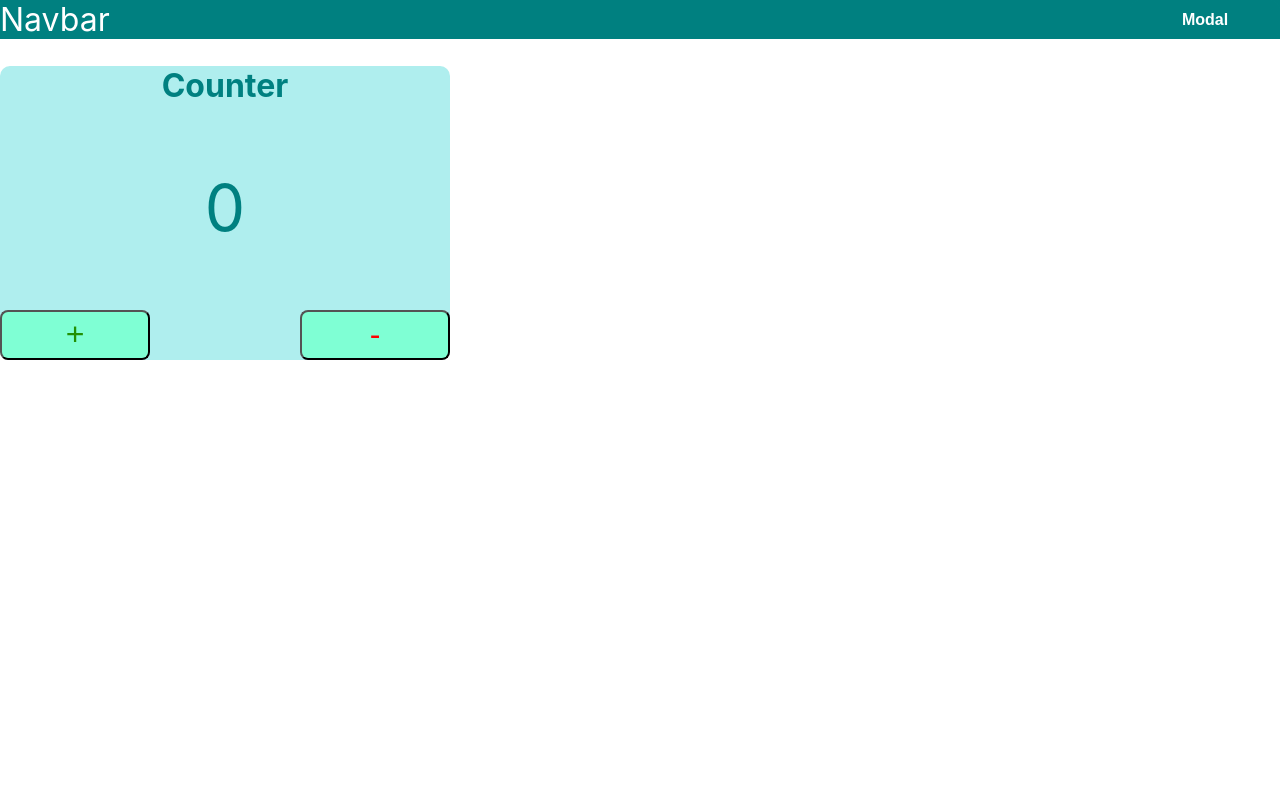
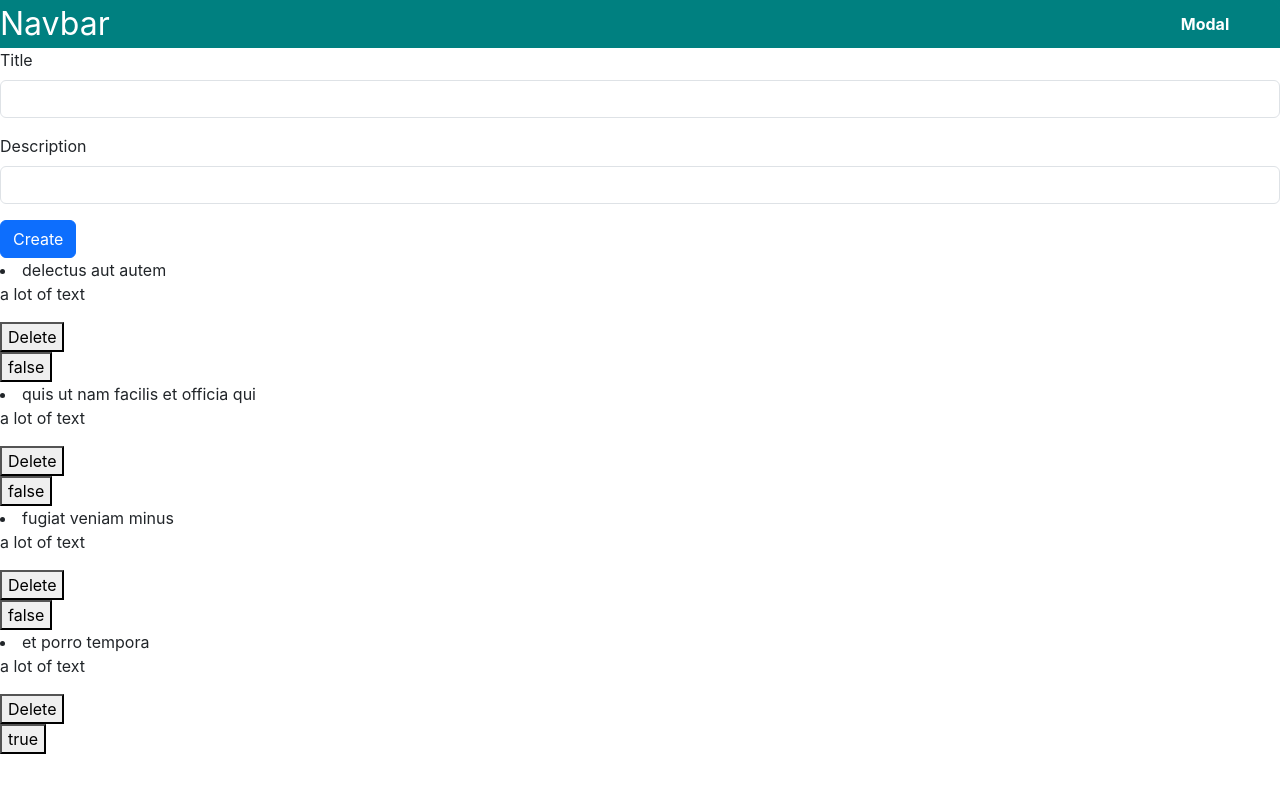
Before and after one commit to volodymyrkulieshov/react-parctice, a React (Create React App) app: page / in a window 1280 px wide. Shown: the top 792 px of the page. Built offline with nearby package versions, Linux system fonts and the light colour scheme.

Commit message:
add practice Module 2

```diff
--- a/package.json
+++ b/package.json
@@ -6,7 +6,9 @@
     "@testing-library/jest-dom": "^5.17.0",
     "@testing-library/react": "^13.4.0",
     "@testing-library/user-event": "^13.5.0",
+    "bootstrap": "^5.3.2",
     "clsx": "^2.0.0",
+    "nanoid": "^5.0.4",
     "react": "^18.2.0",
     "react-dom": "^18.2.0",
     "react-scripts": "5.0.1",
--- a/public/index.html
+++ b/public/index.html
@@ -3,6 +3,12 @@
   <head>
     <meta charset="utf-8" />
     <meta name="viewport" content="width=device-width, initial-scale=1" />
+    <link
+      href="https://cdn.jsdelivr.net/npm/bootstrap@5.3.2/dist/css/bootstrap.min.css"
+      rel="stylesheet"
+      integrity="sha384-T3c6CoIi6uLrA9TneNEoa7RxnatzjcDSCmG1MXxSR1GAsXEV/Dwwykc2MPK8M2HN"
+      crossorigin="anonymous"
+    />
     <title>React App</title>
   </head>
   <body>
--- a/src/App.jsx
+++ b/src/App.jsx
@@ -6,14 +6,19 @@
 /* =============Module 2(counter)========= */
 import Header from "./components/Header/Header";
 import Modal from "./components/Modal/Modal";
-import Counter from "./components/Counter/Counter";
+// import Counter from "./components/Counter/Counter";
 import { Component } from "react";
-
+// import FormCreate from "./components/Forms/FormCreate";
+import data from "./dataTodo.json";
+import CreateTodo from "./components/Forms/CreateTodo";
+import TodoList from "./components/TodoList/TodoList";
+import { nanoid } from "nanoid";
 class App extends Component {
   state = {
     isShowModal: false,
+    todo: data,
   };
-
+  // ==========MODAL WINDOW================
   // showModal = () => {
   //   this.setState({
   //     isShowModal: true,
@@ -29,6 +34,44 @@ class App extends Component {
       isShowModal: !prevState.isShowModal,
     }));
   };
+  // =========New User Form===============
+  // sendUserData = (data) => {
+  //   const newUser = {
+  //     ...data,
+  //     id: "id-1",
+  //     location: "UA",
+  //   };
+  //   console.log("data :>> ", newUser);
+  // };
+
+  createTodo = (data) => {
+    const newTodo = {
+      ...data,
+      id: nanoid(),
+      completed: false,
+    };
+    const isDuplicate = this.state.todo.find(
+      (elem) => elem.title === data.title
+    );
+    if (isDuplicate) return;
+    this.setState((prevState) => ({
+      todo: [...prevState.todo, newTodo],
+    }));
+  };
+  deleteTodo = (id) => {
+    this.setState((prevState) => ({
+      todo: prevState.todo.filter((elem) => elem.id !== id),
+    }));
+  };
+
+  updateTodo = (id) => {
+    this.setState((prevState) => ({
+      todo: prevState.todo.map((elem) => {
+        if (elem.id === id) return { ...elem, completed: !elem.completed };
+        else return elem;
+      }),
+    }));
+  };
   render() {
     return (
       <>
@@ -38,12 +81,21 @@ class App extends Component {
       </Container>
       <Container><div>Hello world</div></Container>
       <Card2 /> */}
-        {/* =============Module 2(counter)========= */}
+        {/* =============Module 2(Modal and counter)========= */}
         <Header showModal={this.toggleModal} />
         {this.state.isShowModal && (
           <Modal hideModal={this.toggleModal}>Modal window</Modal>
         )}
-        <Counter />
+        {/* <Counter /> */}
+        {/* ===========Module 2 (Form)===================== */}
+        {/* <FormCreate sendUserData={this.sendUserData} /> */}
+        {/* ===========Module 2 (Todo Form)================ */}
+        <CreateTodo createTodo={this.createTodo} />
+        <TodoList
+          todo={this.state.todo}
+          deleteTodo={this.deleteTodo}
+          updateTodo={this.updateTodo}
+        />
       </>
     );
   }
--- /dev/null
+++ b/src/components/Forms/CreateTodo.jsx
@@ -0,0 +1,63 @@
+import { Component } from "react";
+
+class CreateTodo extends Component {
+  state = {
+    title: "",
+    description: "",
+  };
+  handelChange = ({ target: { value, name } }) => {
+    // console.log(value);
+    this.setState({
+      [name]: value,
+    });
+  };
+  handleSubmit = (evt) => {
+    evt.preventDefault();
+    // console.log("state :>> ", this.state);
+    this.props.createTodo(this.state);
+
+    this.setState({
+      title: "",
+      description: "",
+    });
+  };
+
+  render() {
+    return (
+      <form onSubmit={this.handleSubmit}>
+        <div className="mb-3">
+          <label htmlFor="exampleInputEmail1" className="form-label">
+            Title
+          </label>
+          <input
+            name="title"
+            type="text"
+            className="form-control"
+            id="exampleInputEmail1"
+            aria-describedby="emailHelp"
+            value={this.state.title}
+            onChange={this.handelChange}
+          />
+        </div>
+        <div className="mb-3">
+          <label htmlFor="exampleInputPassword1" className="form-label">
+            Description
+          </label>
+          <input
+            name="description"
+            type="text"
+            className="form-control"
+            id="exampleInputPassword1"
+            value={this.state.description}
+            onChange={this.handelChange}
+          />
+        </div>
+        <button type="submit" className="btn btn-primary">
+          Create
+        </button>
+      </form>
+    );
+  }
+}
+
+export default CreateTodo;
--- /dev/null
+++ b/src/components/Forms/FormCreate.jsx
@@ -0,0 +1,71 @@
+import { Component } from "react";
+
+class FormCreate extends Component {
+  state = {
+    email: "",
+    password: "",
+  };
+  handelChange = ({ target: { value, name } }) => {
+    // console.log(value);
+    this.setState({
+      [name]: value,
+    });
+  };
+  handleSubmit = (evt) => {
+    evt.preventDefault();
+    // console.log("state :>> ", this.state);
+    this.props.sendUserData(this.state);
+  };
+
+  render() {
+    return (
+      <form onSubmit={this.handleSubmit}>
+        <div className="mb-3">
+          <label htmlFor="exampleInputEmail1" className="form-label">
+            Email address
+          </label>
+          <input
+            name="email"
+            type="email"
+            className="form-control"
+            id="exampleInputEmail1"
+            aria-describedby="emailHelp"
+            value={this.state.email}
+            onChange={this.handelChange}
+          />
+          <div id="emailHelp" className="form-text">
+            We'll never share your email with anyone else.
+          </div>
+        </div>
+        <div className="mb-3">
+          <label htmlFor="exampleInputPassword1" className="form-label">
+            Password
+          </label>
+          <input
+            name="password"
+            type="password"
+            className="form-control"
+            id="exampleInputPassword1"
+            value={this.state.password}
+            onChange={this.handelChange}
+          />
+        </div>
+        <div className="mb-3 form-check">
+          <input
+            type="checkbox"
+            className="form-check-input"
+            id="exampleCheck1"
+          />
+          <label className="form-check-label" htmlFor="exampleCheck1">
+            Check me out
+          </label>
+        </div>
+        <button type="submit" className="btn btn-primary">
+          Submit
+        </button>
+      </form>
+    );
+  }
+}
+
+export default FormCreate;
--- /dev/null
+++ b/src/components/TodoItem/TodoItem.jsx
@@ -0,0 +1,19 @@
+import React from "react";
+
+const TodoItem = ({ todo, deleteTodo, updateTodo }) => {
+  return (
+    <>
+      <li>
+        {todo.title}
+        <p>{todo.description}</p>
+      </li>
+      <button onClick={() => deleteTodo(todo.id)}>Delete</button>
+      <br />
+      <button onClick={() => updateTodo(todo.id)}>
+        {todo.completed.toString()}
+      </button>
+    </>
+  );
+};
+
+export default TodoItem;
--- /dev/null
+++ b/src/components/TodoList/TodoList.jsx
@@ -0,0 +1,14 @@
+import TodoItem from "../TodoItem/TodoItem";
+
+const TodoList = ({ todo, deleteTodo, updateTodo }) => {
+  return todo.map((elem) => (
+    <TodoItem
+      todo={elem}
+      key={elem.id}
+      deleteTodo={deleteTodo}
+      updateTodo={updateTodo}
+    />
+  ));
+};
+
+export default TodoList;
--- /dev/null
+++ b/src/dataTodo.json
@@ -0,0 +1,26 @@
+[
+  {
+    "id": 1,
+    "title": "delectus aut autem",
+    "description": "a lot of text",
+    "completed": false
+  },
+  {
+    "id": 2,
+    "title": "quis ut nam facilis et officia qui",
+    "description": "a lot of text",
+    "completed": false
+  },
+  {
+    "id": 3,
+    "title": "fugiat veniam minus",
+    "description": "a lot of text",
+    "completed": false
+  },
+  {
+    "id": 4,
+    "title": "et porro tempora",
+    "description": "a lot of text",
+    "completed": true
+  }
+]
```
Also changed, not shown: 1 other file (tests, documents, lock files or other folders).
